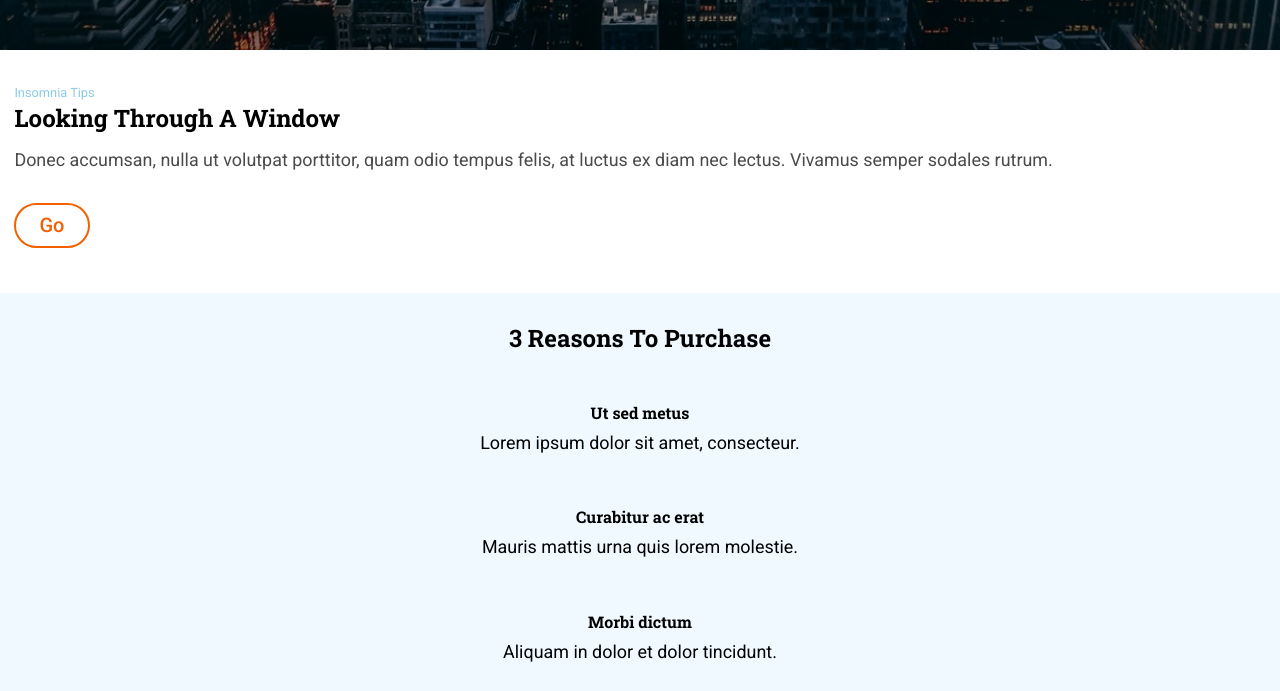
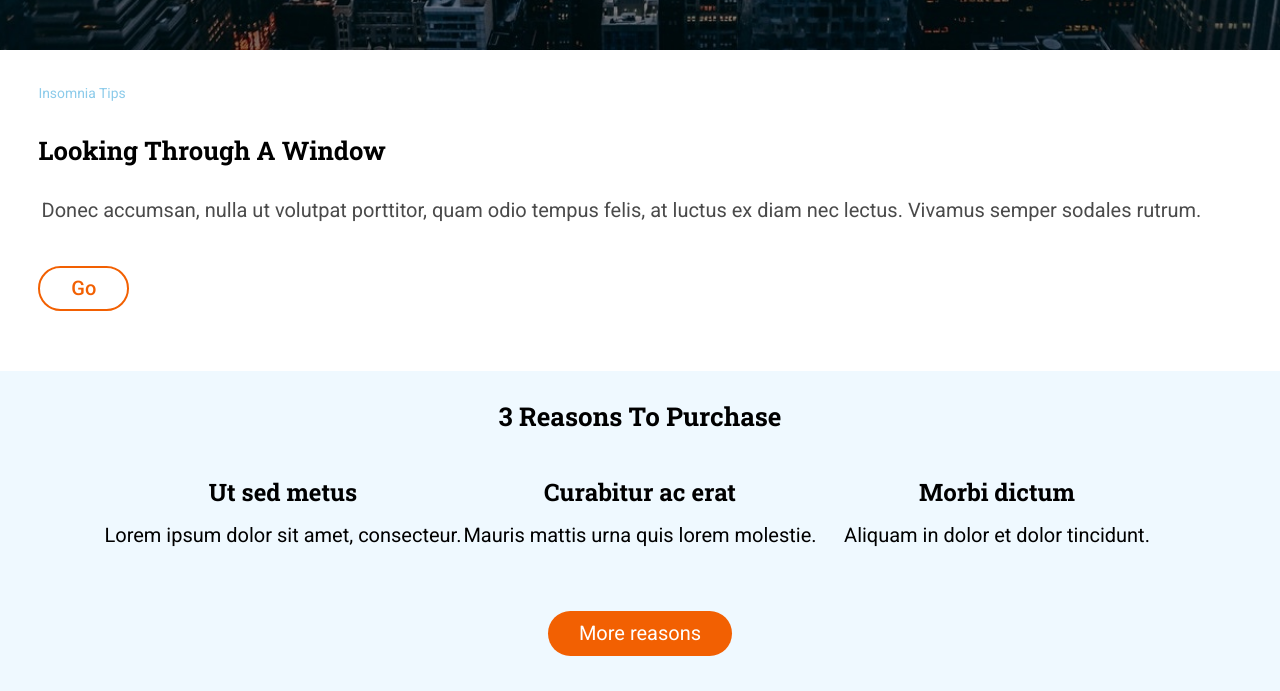
Before and after one commit to Adalab/modulo-1-evaluacion-final-maialenmunoa, a website built with Vite: page src/index.html in a window 1280 px wide. Shown: the part 750-1441 px from the top of the page. Built offline with nearby package versions, Linux system fonts and the light colour scheme.

Commit message:
update media queries tablet to header looking reasons

```diff
--- /dev/null
+++ b/src/scss/core/_media-queries.scss
@@ -0,0 +1,11 @@
+@mixin tablet {
+    @media (min-width: 768px) {
+        @content;
+    }
+}
+
+@mixin desktop {
+    @media (min-width: 1280px) {
+        @content;
+    }
+}
--- a/src/scss/layout/_header.scss
+++ b/src/scss/layout/_header.scss
@@ -53,12 +53,20 @@
         line-height: 1.31;
         margin-bottom: 0.6rem;
         text-align: center;
+
+        @include tablet {
+            font-size: 5rem;
+        }
     }
 
     &__article__text {
         font-family: $font-normal;
         font-size: 1rem;
         margin-bottom: 2.81rem;
+
+        @include tablet {
+            font-size: 1.5rem;
+        }
     }
 
     &__arrow {
--- a/src/scss/layout/_looking.scss
+++ b/src/scss/layout/_looking.scss
@@ -1,6 +1,10 @@
 .looking {
     width: 100vw;
     padding: 1.8rem 0.9rem 2.8rem;
+
+    @include tablet {
+        padding: 1.8rem 2.4rem 3.75rem;
+    }
 
     &__tips {
         // display: flex;
@@ -10,6 +14,10 @@
         font-size: 0.8rem;
         line-height: 2.14;
         color: $lightblue;
+
+        @include tablet {
+            font-size: 0.87rem;
+        }
     }
 
     &__title {
@@ -20,6 +28,11 @@
         font-size: 1.5rem;
         font-weight: bold;
         color: $black;
+
+        @include tablet {
+            font-size: 1.6rem;
+            margin: 1.87rem 0;
+        }
     }
 
     &__text {
@@ -31,6 +44,11 @@
         line-height: 1.67;
         color: $greyish-brown;
         margin: 0.9rem 0 1.8rem;
+
+        @include tablet {
+            font-size: 1.25rem;
+            margin: 0.9rem 2.10rem 2.4rem 0.2rem;
+        }
     }
 
     &__go {
@@ -55,5 +73,10 @@
         &:hover {
             border: solid 0.13rem $lightblue;
         }
+
+        @include tablet {
+            width: 5.68rem;
+            height: 2.8rem;
+        }
     }
 }
--- a/src/scss/layout/_reasons.scss
+++ b/src/scss/layout/_reasons.scss
@@ -15,14 +15,29 @@
        line-height: 1.25;
        text-align: center;
        color: $black;
+
+        @include tablet {
+            font-size: 1.62rem;
+        }
     }
 
 .article {
+
+    @include tablet {
+        display: grid;
+        grid-template-columns: repeat(3, 1fr);
+    }
+
     &__body {
         display: grid;
         grid-template-columns: repeat(3, fr1);
         line-height: 1.87rem;
         text-align: center;
+
+        @include tablet {
+            font-size: 1.5rem;
+            gap: 0.87rem;
+        }
     }
 
     &__title {
@@ -37,6 +52,11 @@
         margin: 0 3.75rem 2.8rem;
         // line-height: 1.87rem;
         // text-align: center;
+
+        @include tablet {
+            font-size: 1.25rem;
+            margin: auto
+        }
     }
 }
 
@@ -56,8 +76,11 @@
         &:hover {
             background-color: $lightblue;
         }
+
+        @include tablet {
+            margin-top: 60px;
+        }
     }
-
 }
 
 }
--- a/src/scss/main.scss
+++ b/src/scss/main.scss
@@ -1,6 +1,7 @@
 @import 'core/reset';
 @import 'core/variables';
 @import 'core/fonts';
+@import 'core/media-queries';
 @import 'components/code';
 @import 'components/links';
 @import 'layout/page';
```
